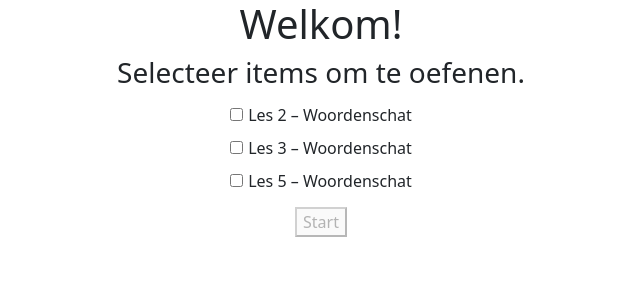
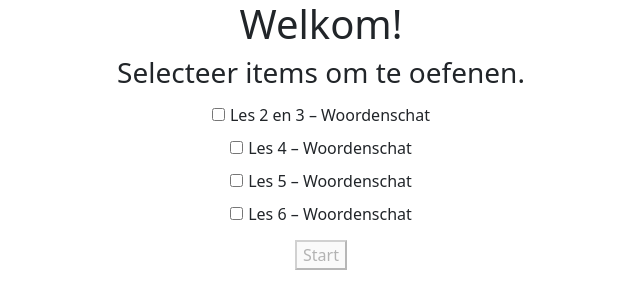
Before and after one commit to wilcomuit/bijbels-hebreeuws, a Vue app: page / in a window 1280 px wide. Shown: the top 308 px of the page, without its empty margins (319-959 px from the left). Built offline with nearby package versions, Linux system fonts and the light colour scheme.

Commit message:
Added lesson 6.

```diff
--- a/src/lessons/lesson2/vocabulary.ts
+++ b/src/lessons/lesson2/vocabulary.ts
@@ -90,11 +90,11 @@ const questions: Array<QuestionType> = [
     type: 'woordenschat'
   }
 ]
-const lesson2Vocabulary: LessonType = {
+const lesson2and3Vocabulary: LessonType = {
   id: 'lesson2-vocabulary',
-  name: 'Les 2 – Woordenschat',
+  name: 'Les 2 en 3 – Woordenschat',
   type: 'woordenschat',
   active: false,
   questions
 }
-export default lesson2Vocabulary
+export default lesson2and3Vocabulary
--- a/src/lessons/lesson3/vocabulary.ts
+++ b/src/lessons/lesson4/vocabulary.ts
@@ -90,11 +90,11 @@ const questions: Array<QuestionType> = [
     type: 'woordenschat'
   }
 ]
-const lesson3Vocabulary: LessonType = {
-  id: 'lesson3-vocabulary',
-  name: 'Les 3 – Woordenschat',
+const lesson4Vocabulary: LessonType = {
+  id: 'lesson4-vocabulary',
+  name: 'Les 4 – Woordenschat',
   type: 'woordenschat',
   active: false,
   questions
 }
-export default lesson3Vocabulary
+export default lesson4Vocabulary
--- /dev/null
+++ b/src/lessons/lesson6/vocabulary.ts
@@ -0,0 +1,103 @@
+const questions: Array<QuestionType> = [
+  {
+    question: 'אֲדָמָה',
+    answers: ['aarde'],
+    type: 'woordenschat'
+  },
+  {
+    question: 'אֲדֹנָי',
+    answers: ['de eeuwige', 'eeuwige', 'de heer', 'heer', 'heere'],
+    type: 'woordenschat'
+  },
+  {
+    question: 'יְהוָה',
+    answers: ['de eeuwige', 'eeuwige', 'de heer', 'heer', 'heere'],
+    explanation: '(de naam van God, uitspraak is afhankelijk van laatste klinker: kamets = adonai, chirek = elohiem)',
+    type: 'woordenschat'
+  },
+  {
+    question: 'בְּהֵמָה',
+    answers: ['vee'],
+    type: 'woordenschat'
+  },
+  {
+    question: 'בָּשָׂר',
+    answers: ['vlees'],
+    explanation: '(van mens of dier, levend of geslacht)',
+    type: 'woordenschat'
+  },
+  {
+    question: 'בְּתוֹךְ',
+    answers: ['onder', 'temidden van', 'midden in'],
+    type: 'woordenschat'
+  },
+  {
+    question: 'גַּם',
+    answers: ['ook', 'trouwens', 'bovendien', 'inderdaad'],
+    type: 'woordenschat'
+  },
+  {
+    question: 'דֶּרֶךְ',
+    answers: ['weg'],
+    type: 'woordenschat'
+  },
+  {
+    question: 'יַבָּשָׁה',
+    answers: ['het droge', 'droge', 'droog land', 'droge grond'],
+    type: 'woordenschat'
+  },
+  {
+    question: 'כִּי',
+    answers: ['opdat', 'zodat', 'ook al', 'zelfs als', 'omdat', 'alleen', 'slechts', 'dan', 'maar', 'immers'],
+    type: 'woordenschat'
+  },
+  {
+    question: 'כֹּל',
+    answers: ['heel', 'al', 'elke', 'alles', 'allerlei'],
+    type: 'woordenschat'
+  },
+  {
+    question: 'כֵּן',
+    answers: ['zo', 'op die manier', 'recht', 'juist', 'eerlijk'],
+    type: 'woordenschat'
+  },
+  {
+    question: 'מְאֹד',
+    answers: ['zeer', 'in hoge mate'],
+    type: 'woordenschat'
+  },
+  {
+    question: 'מִצְוָה',
+    answers: ['gebod', 'bevel', 'verbod'],
+    type: 'woordenschat'
+  },
+  {
+    question: 'נֶפֶשׁ',
+    answers: ['ziel', 'adem', 'gevoel', 'gemoed', 'levend wezen', 'persoon'],
+    type: 'woordenschat'
+  },
+  {
+    question: 'עָפָר',
+    answers: ['stof', 'as'],
+    explanation: '(zand, aarde)',
+    type: 'woordenschat'
+  },
+  {
+    question: 'שָׂדֶה',
+    answers: ['veld', 'land', 'gebied', 'buitengebied', 'akker', 'bouwland'],
+    type: 'woordenschat'
+  },
+  {
+    question: 'שָׁמַיִם',
+    answers: ['hemel'],
+    type: 'woordenschat'
+  }
+]
+const lesson6Vocabulary: LessonType = {
+  id: 'lesson6-vocabulary',
+  name: 'Les 6 – Woordenschat',
+  type: 'woordenschat',
+  active: false,
+  questions
+}
+export default lesson6Vocabulary
```
Also changed, not shown: src/lessons/_lessonList.ts (+7 -5 lines).
